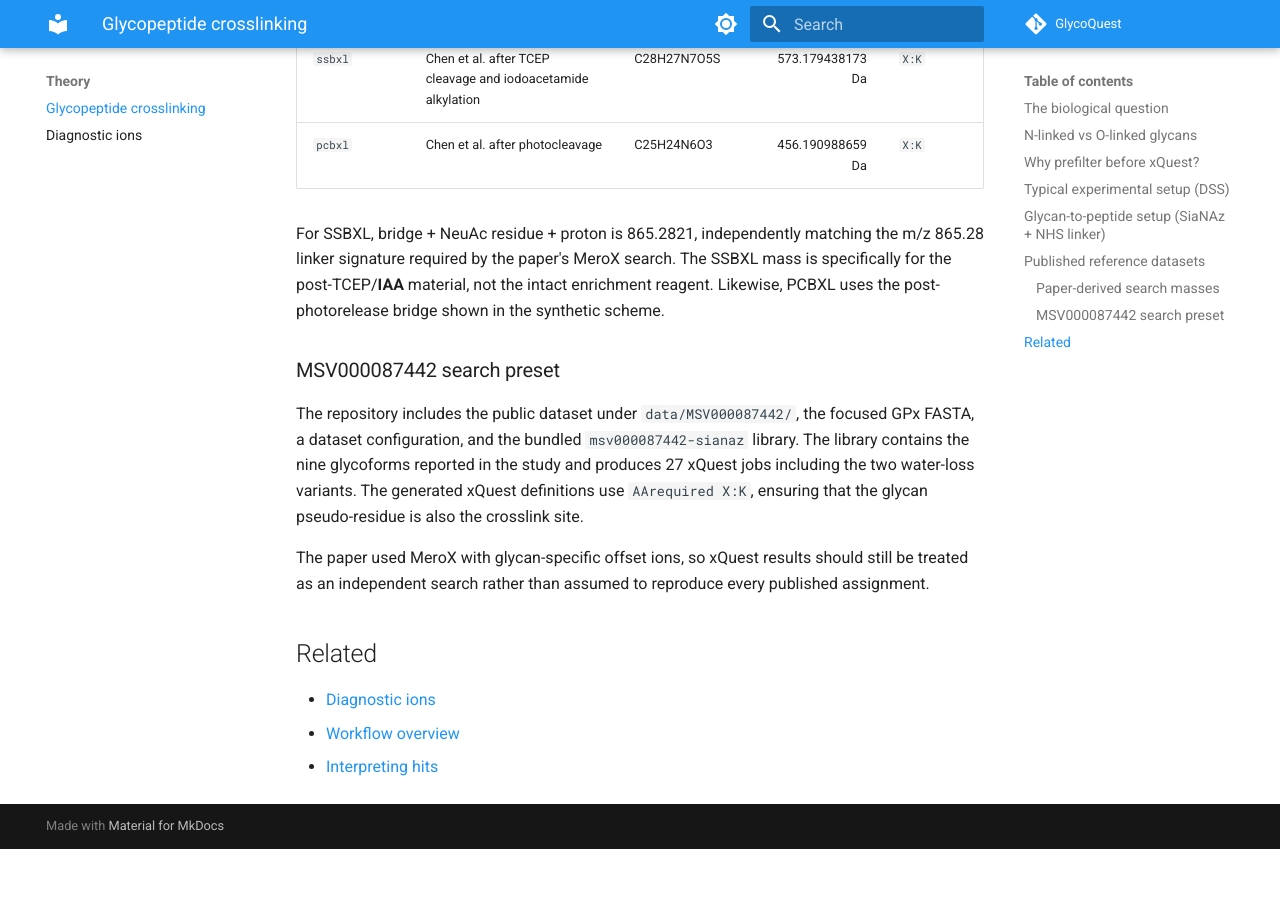
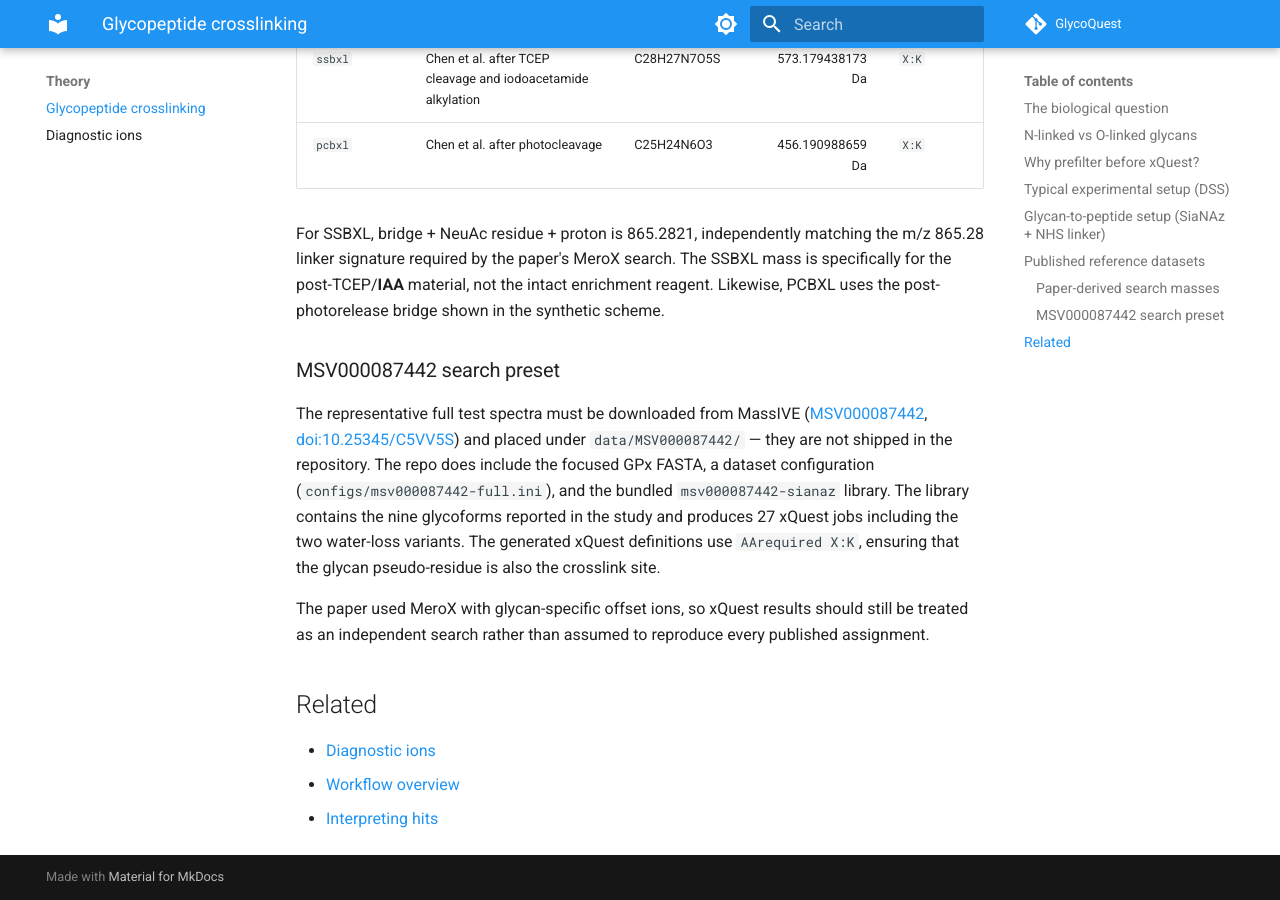
Before and after one commit to MateuszFido/GlycoQuest, an MkDocs documentation site: the page built from docs/theory/glycopeptide-crosslinking.md, in a window 1280 px wide and 900 px high, scrolled down 2541 px. Built offline with MkDocs 1.6.1 and Material for MkDocs 9.7.7, drawn with Linux system fonts in a browser that asks for light colours; before the commit the page ends 3390 px from its top, so only the background shows below that.

Commit message:
Keep MSV000087442 spectra out of git and document MassIVE download.
Ship only the helper FASTAs under data/MSV000087442/, ignore large spectrum files, and point README/docs at the MassIVE accession for the full test dataset.

```diff
--- a/docs/theory/glycopeptide-crosslinking.md
+++ b/docs/theory/glycopeptide-crosslinking.md
@@ -81,11 +81,15 @@ scheme.
 
 ### MSV000087442 search preset
 
-The repository includes the public dataset under `data/MSV000087442/`, the
-focused GPx FASTA, a dataset configuration, and the bundled
-`msv000087442-sianaz` library. The library contains the nine glycoforms reported
-in the study and produces 27 xQuest jobs including the two water-loss variants.
-The generated xQuest definitions use `AArequired X:K`, ensuring that the glycan
+The representative full test spectra must be downloaded from MassIVE
+([MSV000087442](https://massive.ucsd.edu/ProteoSAFe/dataset.jsp?accession=MSV000087442),
+[doi:10.25345/C5VV5S](https://doi.org/10.25345/C5VV5S)) and placed under
+`data/MSV000087442/` — they are not shipped in the repository. The repo does
+include the focused GPx FASTA, a dataset configuration
+(`configs/msv000087442-full.ini`), and the bundled `msv000087442-sianaz`
+library. The library contains the nine glycoforms reported in the study and
+produces 27 xQuest jobs including the two water-loss variants. The generated
+xQuest definitions use `AArequired X:K`, ensuring that the glycan
 pseudo-residue is also the crosslink site.
 
 The paper used MeroX with glycan-specific offset ions, so xQuest results should
```
Also changed, not shown: README.md (+3 -2 lines), docs/configuration/glycan-libraries.md (+3 -1 lines), docs/getting-started/first-run.md (+1 -1 lines), 9 other files.
